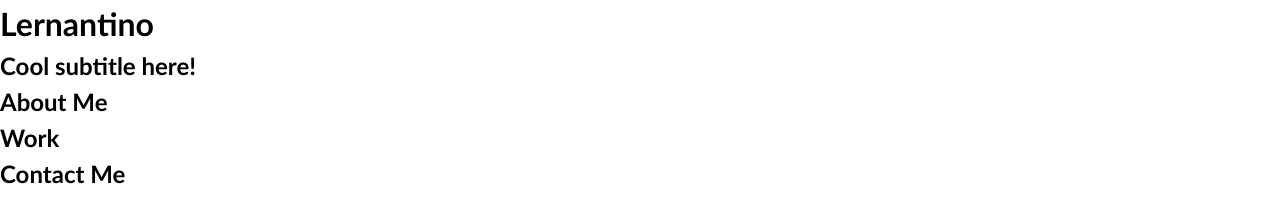
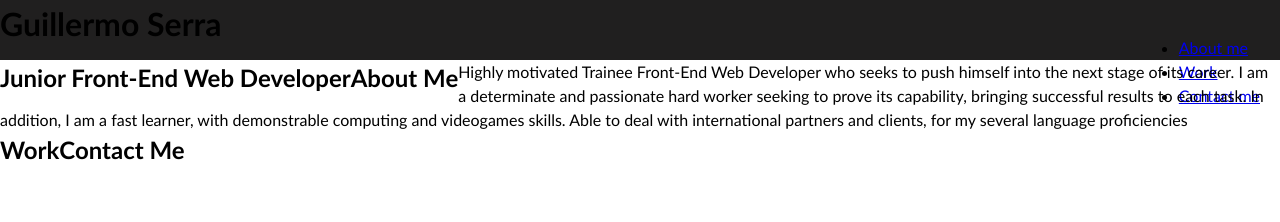
Before and after one commit to willguille/responsive-portfolio, a plain HTML site: page index.html in a window 1280 px wide. Drawn offline with Linux system fonts and the light colour scheme; files that its build step writes are made by us from their sources.

Commit message:
Added code to html

```diff
--- a/css/style.css
+++ b/css/style.css
@@ -16,8 +16,19 @@ h4,
 h5,
 h6 {
   margin: 0;
+  float: left;
 }
 
 p {
   margin: 0;
 }
+header{
+  height: 60px;
+  background-color: rgb(32, 31, 31);
+  display: flex;
+  justify-content: space-between;
+}
+nav{
+  margin: 20px;
+
+}
--- a/index.html
+++ b/index.html
@@ -5,39 +5,58 @@
   <meta charset="UTF-8">
   <meta name="viewport" content="width=device-width, initial-scale=1.0">
   <meta http-equiv="X-UA-Compatible" content="ie=edge">
-  <title>Lernantino // Web Developer</title>
-  <link rel="stylesheet" href="./assets/css/style.css" />
+  <title>Guillermo Serra // Front-End Web Developer</title>
+  <link rel="stylesheet" href="css/style.css" />
 </head>
 
 <body>
   <!-- main logo / nav -->
   <header>
-    <h1>Lernantino</h1>
-    <nav>
+    <h1>Guillermo Serra</h1>
+    <!-- Nav Menu -->
+    <nav class="header-nav">
+      <ul class="nav-items">
+        <li class="nav-item">
+          <a class="nav-item-link" href="#about">About me</a>
+        </li>
+        <li class="nav-item">
+          <a class="nav-item-link" href="#work">Work</a>
+        </li>
+        <li class="nav-item">
+          <a class="nav-item-link" href="#contact">Contact me</a>
+        </li>
+      </ul>
     </nav>
   </header>
 
   <!-- hero banner -->
   <section class="hero-banner">
     <div>
-      <h2>Cool subtitle here!</h2>
+      <h2 class="hero-banner-sub">Junior Front-End Web Developer</h2>
     </div>
   </section>
 
   <main class="page-wrapper">
     <!-- about me -->
-    <section class="page-section" id="about">
-      <h2>About Me</h2>
+    <section class="about-section" id="about">
+      <h2 class="about-title">About Me</h2>
+      <p class="about-text">Highly motivated Trainee Front-End Web Developer who seeks to push himself into
+        the next stage of its career. I am a determinate and passionate hard worker
+        seeking to prove its capability, bringing successful results to each task. In
+        addition, I am a fast learner, with demonstrable computing and videogames skills.
+        Able to deal with international partners and clients, for my several language
+        proficiencies</p>
     </section>
 
     <!-- portfolio container -->
-    <section class="page-section" id="work">
-      <h2>Work</h2>
+    <section class="work-section" id="work">
+      <h2 class="work-title">Work</h2>
+
     </section>
 
     <!-- contact -->
-    <section class="page-section contact" id="contact">
-      <h2>Contact Me</h2>
+    <section class="contact-section" id="contact">
+      <h2 class="contact-title">Contact Me</h2>
     </section>
   </main>
 </body>
```
Also changed, not shown: 1 other file.
